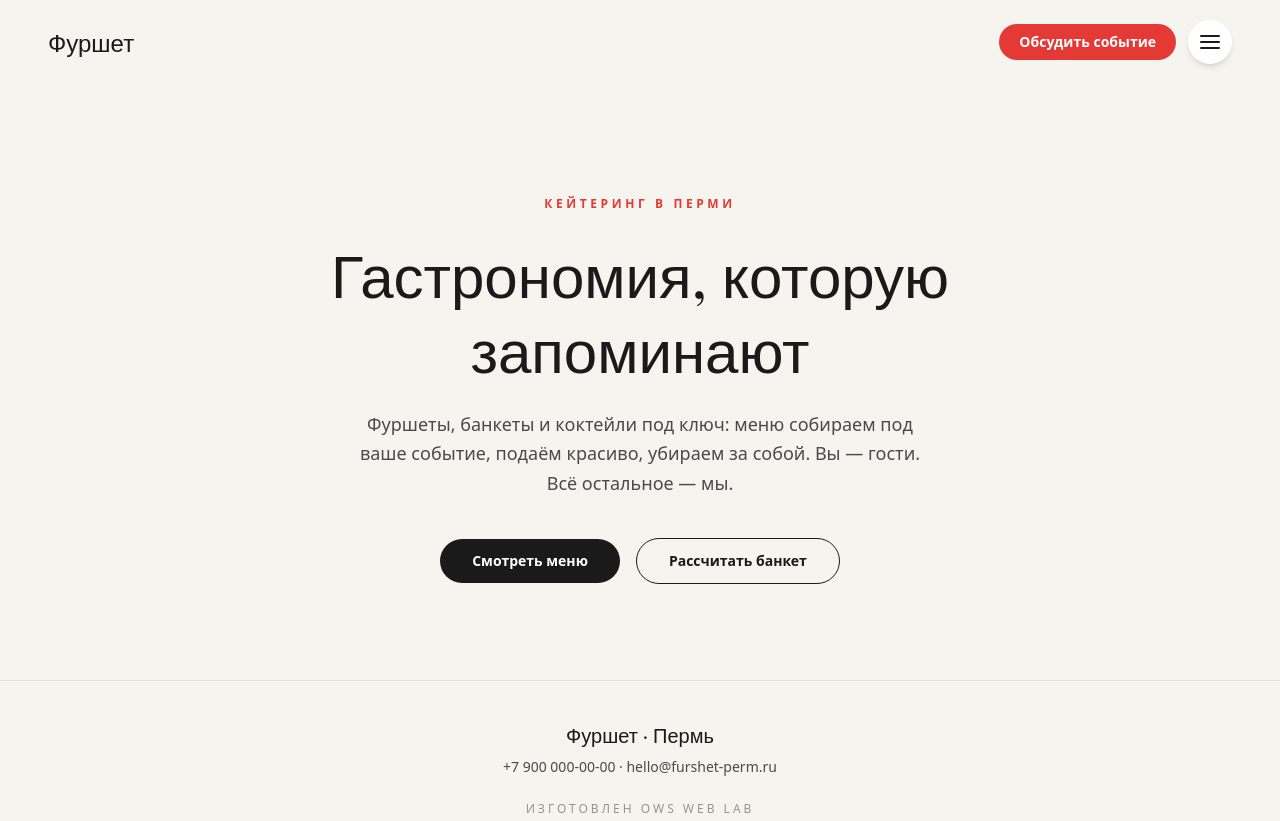
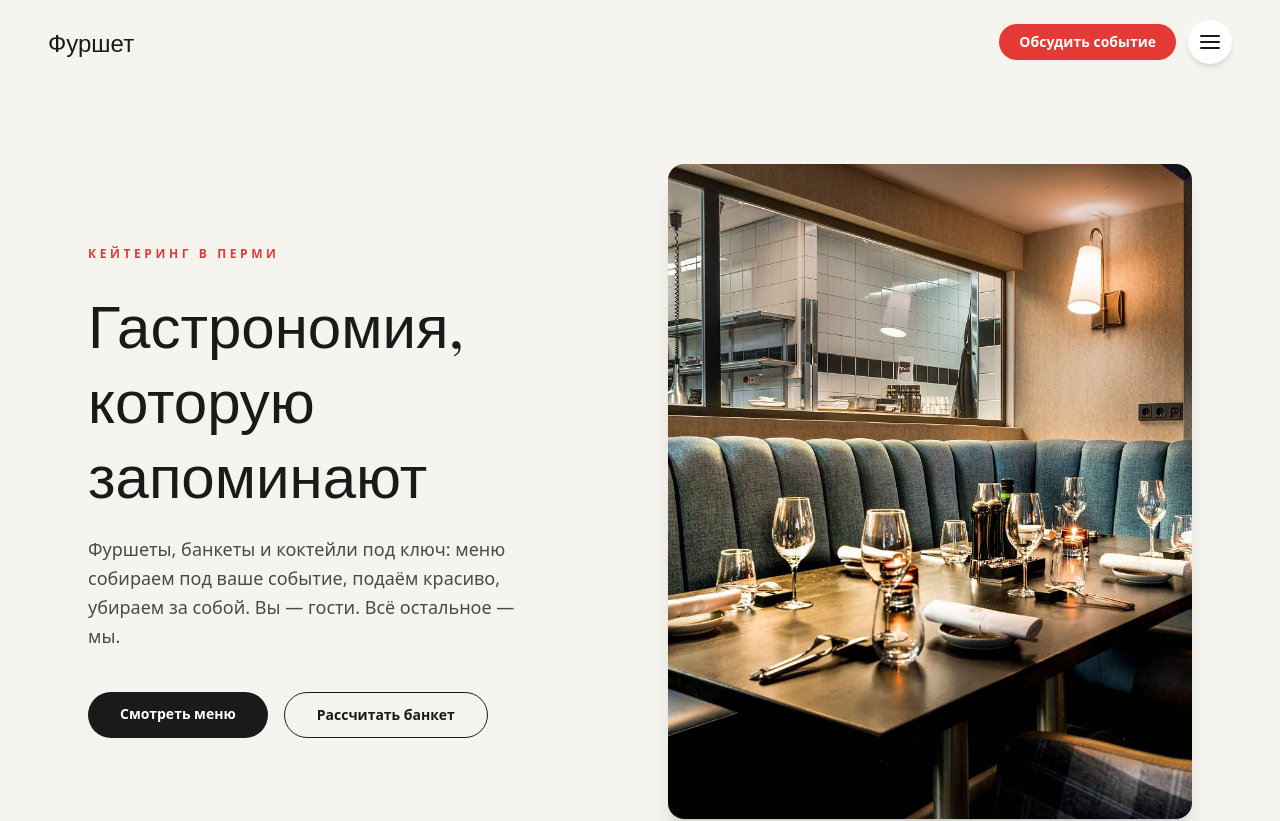
Before and after one commit to oabaturov-ops/furshet-v2, a Next.js app: page / in a window 1280 px wide. Shown: the top 821 px of the page. Built offline with nearby package versions, Linux system fonts and the light colour scheme; a web font is replaced by a local one.

Commit message:
Кирпич 4: сплит-hero с фото из старого проекта

```diff
--- a/src/app/page.tsx
+++ b/src/app/page.tsx
@@ -1,27 +1,41 @@
+import Image from "next/image";
 import Header from "@/components/Header";
 export default function Home() {
   return (
     <main className="min-h-screen bg-[#f6f4ef] text-[#1a1a1a]">
       <Header />
 
-      <section className="mx-auto max-w-3xl px-6 pb-24 pt-16 text-center md:pt-28">
+            <section className="mx-auto grid max-w-6xl items-center gap-10 px-6 pb-24 pt-10 md:grid-cols-2 md:gap-14 md:pt-20">
+        <div>
           <p className="text-xs font-semibold uppercase tracking-[0.3em] text-[#e53935]">
             Кейтеринг в Перми
           </p>
-        <h1 className="mt-6 font-serif text-4xl leading-tight md:text-6xl">
+          <h1 className="mt-6 font-serif text-4xl leading-tight md:text-5xl lg:text-6xl">
             Гастрономия, которую запоминают
           </h1>
-        <p className="mx-auto mt-6 max-w-xl text-base leading-relaxed text-[#4a4a4a] md:text-lg">
-          Фуршеты, банкеты и коктейли под ключ: меню собираем под ваше событие,
-          подаём красиво, убираем за собой. Вы — гости. Всё остальное — мы.
+          <p className="mt-6 max-w-md text-base leading-relaxed text-[#4a4a4a] md:text-lg">
+            Фуршеты, банкеты и коктейли под ключ: меню собираем под ваше
+            событие, подаём красиво, убираем за собой. Вы — гости. Всё
+            остальное — мы.
           </p>
-        <div className="mt-10 flex flex-col items-center justify-center gap-4 sm:flex-row">
-          <a href="#menu" className="rounded-full bg-[#1a1a1a] px-8 py-3 text-sm font-semibold text-white transition hover:opacity-90">
+          <div className="mt-10 flex flex-col gap-4 sm:flex-row">
+            <a href="#menu" className="rounded-full bg-[#1a1a1a] px-8 py-3 text-center text-sm font-semibold text-white transition hover:opacity-90">
               Смотреть меню
             </a>
-          <a href="#contacts" className="rounded-full border border-[#1a1a1a] px-8 py-3 text-sm font-semibold transition hover:bg-[#1a1a1a] hover:text-white">
+            <a href="#contacts" className="rounded-full border border-[#1a1a1a] px-8 py-3 text-center text-sm font-semibold transition hover:bg-[#1a1a1a] hover:text-white">
               Рассчитать банкет
             </a>
+          </div>
+        </div>
+
+        <div className="relative aspect-[4/5] overflow-hidden rounded-2xl shadow-xl">
+          <Image
+            src="/images/hero.jpg"
+            alt="Сервированный стол для фуршета"
+            fill
+            priority
+            className="object-cover"
+          />
         </div>
       </section>
 
@@ -31,7 +45,7 @@ export default function Home() {
           +7 900 000-00-00 · hello@furshet-perm.ru
         </p>
         <p className="mt-6 text-xs uppercase tracking-[0.25em] text-[#9a938a]">
-          Изготовлен OWS Web Lab
+          Создан OWS Web Lab
         </p>
       </footer>
     </main>
--- a/src/components/Header.tsx
+++ b/src/components/Header.tsx
@@ -1,5 +1,6 @@
 "use client";
 
+import Image from "next/image";
 import { useState } from "react";
 
 const MENU = [
```
Also changed, not shown: public/images/hero.jpg (added). Lines whose indentation alone changed are shown as unchanged.
